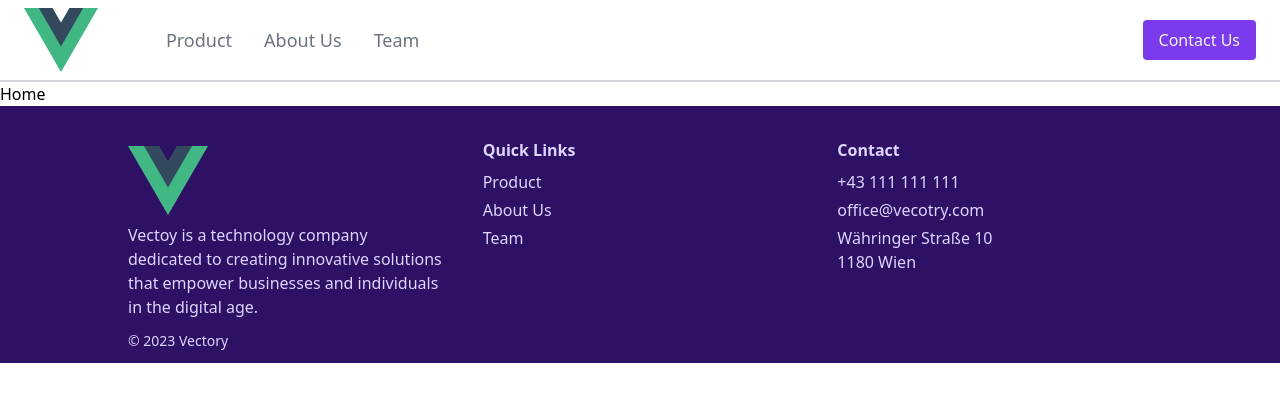
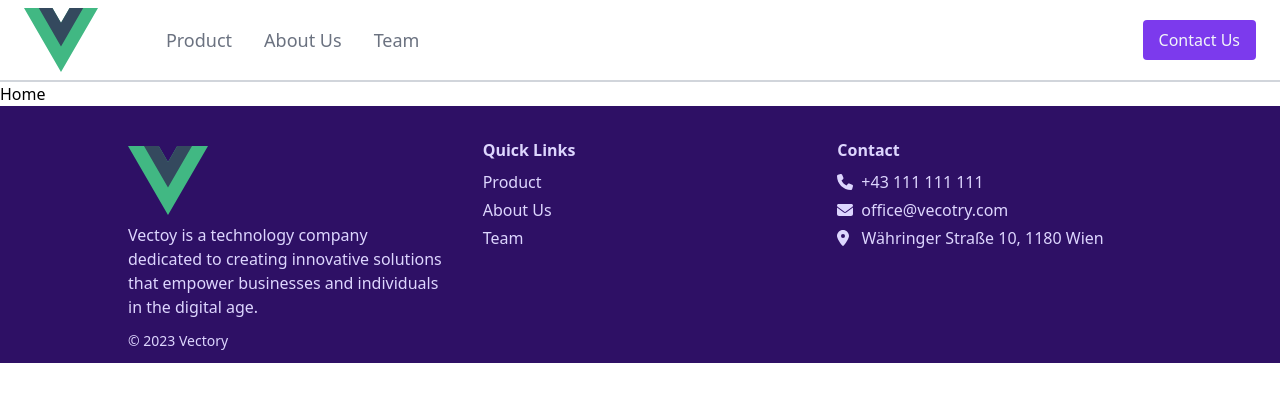
Before and after one commit to lorenzhoerb/towa-case, a Vue app: page / in a window 1280 px wide. Shown: the top 402 px of the page. Built offline with nearby package versions, Linux system fonts and the light colour scheme.

Commit message:
add icons in footer contact

```diff
--- a/src/components/footer/FooterSectionContact.vue
+++ b/src/components/footer/FooterSectionContact.vue
@@ -10,9 +10,24 @@ export default {
 <template>
     <FooterSection title="Contact">
         <ul>
-            <li class="hover:underline mb-1"><a href="tel:+43111111111">+43 111 111 111</a></li>
-            <li class="hover:underline mb-1"><a href="mailto:office@vecotry.com">office@vecotry.com</a></li>
-            <li class="mb-1">Währinger Straße 10<br /> 1180 Wien</li>
+            <li class="hover:underline mb-1">
+                <font-awesome-icon :icon="['fas', 'phone']" class="contact-icon" />
+                <a href="tel:+43111111111">+43 111 111 111</a>
+            </li>
+            <li class="hover:underline mb-1">
+                <font-awesome-icon :icon="['fas', 'envelope']" class="contact-icon" />
+                <a href="mailto:office@vecotry.com">office@vecotry.com</a>
+            </li>
+            <li class="mb-1">
+                <font-awesome-icon :icon="['fas', 'location-dot']" class="contact-icon" />
+                Währinger Straße 10, 1180 Wien
+            </li>
         </ul>
     </FooterSection>
 </template>
+
+<style>
+.contact-icon {
+    @apply mr-2 inline-block;
+}
+</style>
--- a/src/main.js
+++ b/src/main.js
@@ -11,10 +11,12 @@ import { library } from '@fortawesome/fontawesome-svg-core'
 import { FontAwesomeIcon } from '@fortawesome/vue-fontawesome'
 
 /* import specific icons */
-import { faUserSecret } from '@fortawesome/free-solid-svg-icons'
+import { faPhone, faEnvelope, faLocationDot } from '@fortawesome/free-solid-svg-icons'
 
 /* add icons to the library */
-library.add(faUserSecret)
+library.add(faPhone)
+library.add(faEnvelope)
+library.add(faLocationDot)
 
 const app = createApp(App)
 
```
